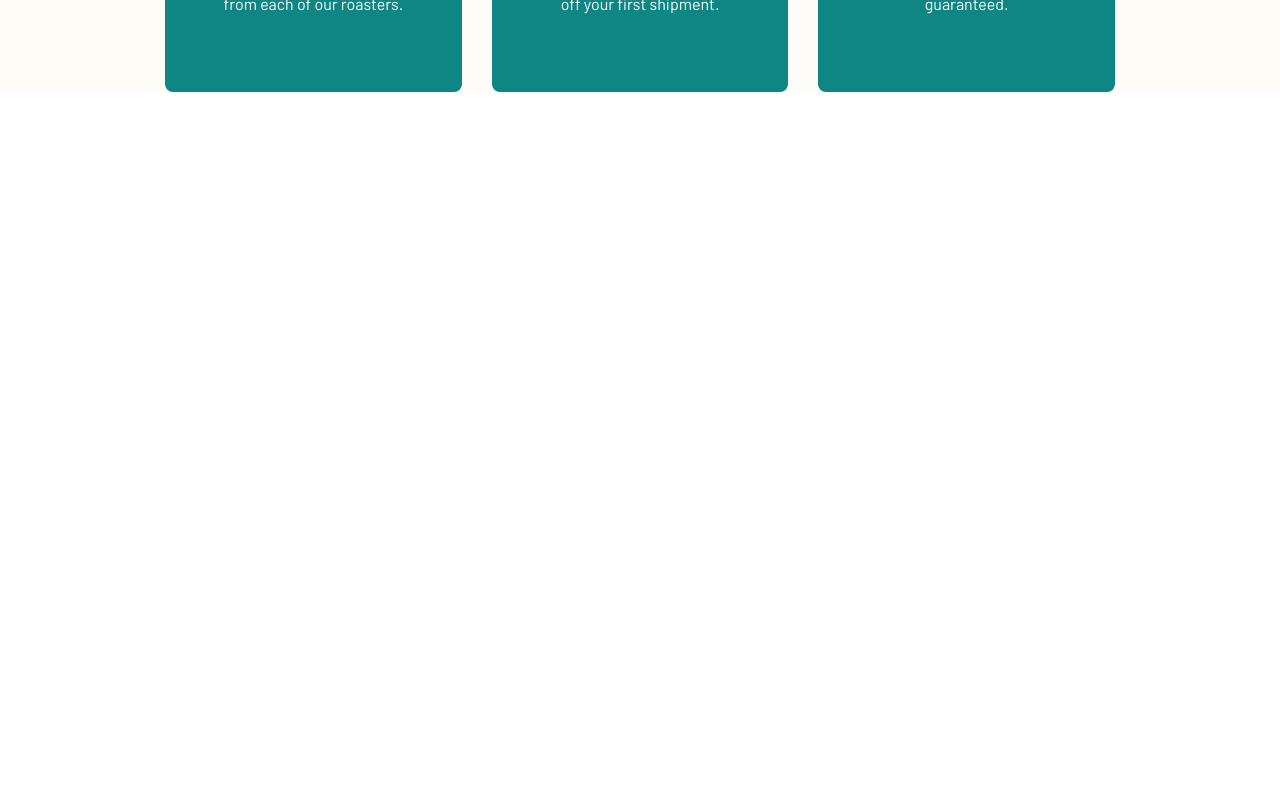
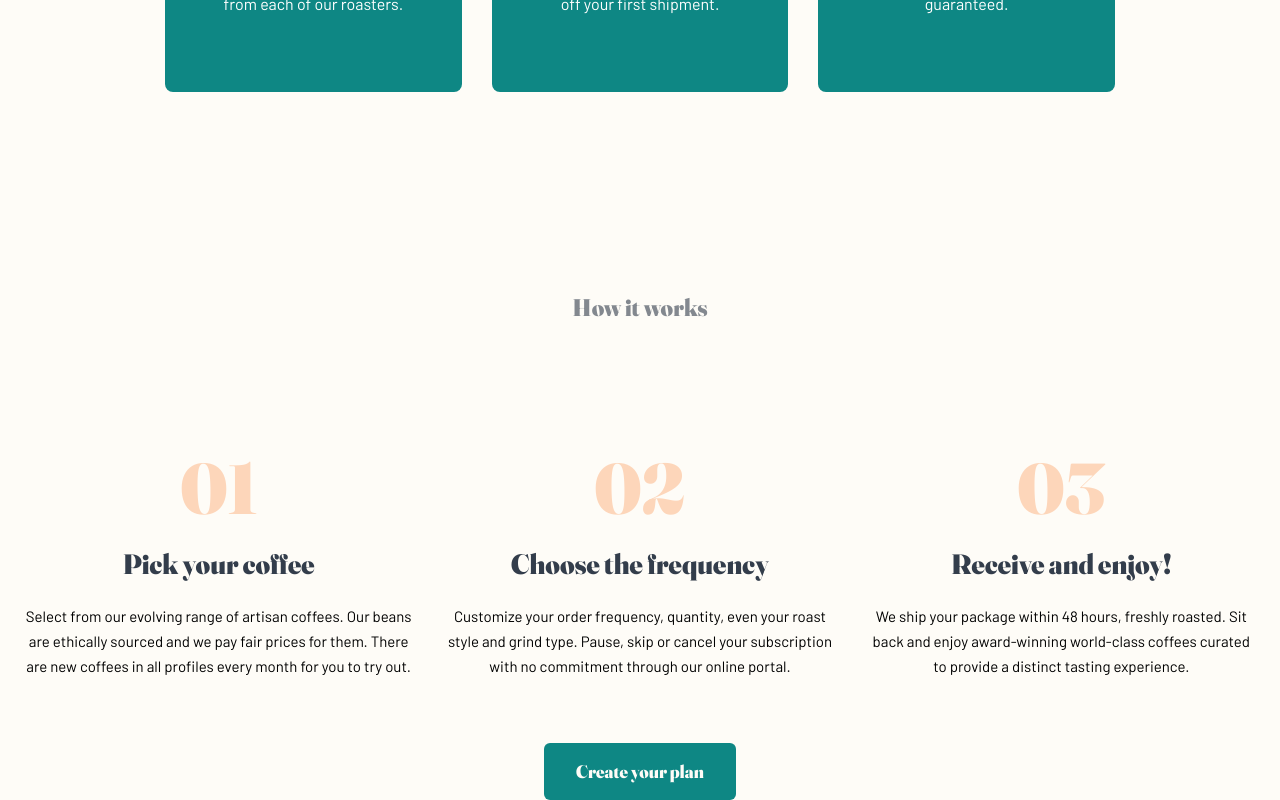
Before and after one commit to DLBY/coffeeroasters-subscription, a React (Vite) app: page / in a window 1280 px wide. Shown: the part 2109-2909 px from the top of the page. Before the commit the page ends 2201 px from the top, so only its background shows below. Built offline with nearby package versions, Linux system fonts and the light colour scheme.

Commit message:
WIP : How it works section layout

```diff
--- /dev/null
+++ b/src/components/HowItWorks.tsx
@@ -0,0 +1,25 @@
+import { Steps, Button } from "@/components";
+import { howItWorks } from '../data/howItWorks';
+
+export const HowItWorks = () => {
+  return (
+    <section className="px-6 my-[200px]">
+      <h3 className="font-serif font-bold text-2xl text-center text-grey">
+        How it works
+      </h3>
+      <div className="grid grid-cols-1 md:grid-cols-3 gap-8 mt-16">
+        {howItWorks.map((step, index) => (
+          <Steps
+            key={index}
+            stepNumber={step.number}
+            stepTitle={step.title}
+            stepDescription={step.desc}
+          />
+        ))}
+      </div>
+      <div className="flex flex-col items-center mt-16">
+        <Button link="/plan" text="Create your plan" className="text-lightCream bg-darkCyan hover:bg-cyan px-8 py-4 rounded-md transition-colors font-serif text-lg leading-[25px]" />
+      </div>
+    </section>
+  )
+}
--- /dev/null
+++ b/src/components/Steps.tsx
@@ -0,0 +1,31 @@
+interface StepsProps {
+  title?: string;
+  stepNumber: string;
+  stepTitle: string;
+  stepDescription: string;
+}
+
+export const Steps = ({
+  title,
+  stepNumber,
+  stepTitle,
+  stepDescription,
+}: StepsProps) => {
+  return (
+    <div className="flex flex-col items-center">
+      <div className="flex flex-col items-center mt-16">
+        <div className="flex items-center justify-center">
+          <span className="text-paleOrange font-bold font-serif text-7xl">
+            {stepNumber}
+          </span>
+        </div>
+        <h3 className="font-serif font-bold text-[28px] leading-[32px] text-darkGreyBlue text-center mt-6">
+          {stepTitle}
+        </h3>
+        <p className="text-center text-[15px] leading-[25px] mt-6">
+          {stepDescription}
+        </p>
+      </div>
+    </div>
+  );
+};
--- a/src/components/index.ts
+++ b/src/components/index.ts
@@ -11,6 +11,8 @@ export { Navbar } from '@/components/Navbar';
 export { Hero } from '@/components/Hero';
 export { Collection } from '@/components/Collection';
 export { ChooseUs } from '@/components/ChooseUs';
+export { Steps } from '@/components/Steps';
+export { HowItWorks } from '@/components/HowItWorks';
 
 
 // Pages
--- /dev/null
+++ b/src/data/howItWorks.ts
@@ -0,0 +1,17 @@
+export const howItWorks = [
+  {
+    number: '01',
+    title: 'Pick your coffee',
+    desc: 'Select from our evolving range of artisan coffees. Our beans are ethically sourced and we pay fair prices for them. There are new coffees in all profiles every month for you to try out.',
+  },
+  {
+    number: '02',
+    title: 'Choose the frequency',
+    desc: 'Customize your order frequency, quantity, even your roast style and grind type. Pause, skip or cancel your subscription with no commitment through our online portal.',
+  },
+  {
+    number: '03',
+    title: 'Receive and enjoy!',
+    desc: 'We ship your package within 48 hours, freshly roasted. Sit back and enjoy award-winning world-class coffees curated to provide a distinct tasting experience.',
+  },
+];
--- a/src/pages/Home.tsx
+++ b/src/pages/Home.tsx
@@ -1,4 +1,4 @@
-import { Hero, Collection, ChooseUs } from "@/components";
+import { Hero, Collection, ChooseUs, HowItWorks } from "@/components";
 
 export const Home = () => {
   return (
@@ -8,6 +8,7 @@ export const Home = () => {
     coffees from our best roasters delivered directly to your door, at your schedule." cta={{ text: "Create your plan", link: "/plan" }} className="bg-cover bg-hero-mobile text-white md:bg-hero-tablet lg:bg-hero-desktop" />
       <Collection />
       <ChooseUs />
+      <HowItWorks />
     </>
   );
 }
```
